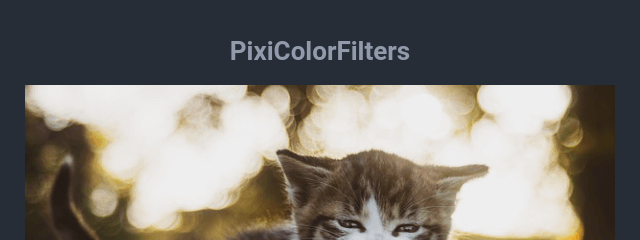
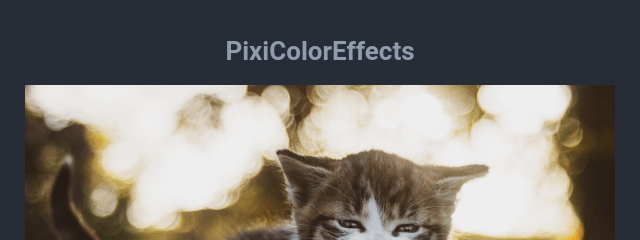
Before and after one commit to PixiColorEffects/PixiColorEffects.github.io, a plain HTML site: page index.html in a window 1280 px wide. Shown: the top 240 px of the page, 320-960 px from the left. Drawn offline with nearby package versions, Linux system fonts and the light colour scheme; animation ran at ten frames a second.

Commit message:
deploy: PixiColorEffects/pixi-color-effects@73ffbbd414dc8e404c8d7499ba092d62f55da784

```diff
--- a/index.html
+++ b/index.html
@@ -7,7 +7,7 @@
       content="width=device-width, user-scalable=no, initial-scale=1.0, maximum-scale=1.0, minimum-scale=1.0"
     />
     <meta http-equiv="X-UA-Compatible" content="ie=edge" />
-    <title>PixiColorFilters</title>
+    <title>PixiColorEffects</title>
     <link
       rel="stylesheet"
       href="https://cdnjs.cloudflare.com/ajax/libs/codemirror/5.65.2/codemirror.min.css"
@@ -22,7 +22,7 @@
     <link rel="stylesheet" href="/assets/index.d7f01efe.css">
   </head>
   <body>
-    <h1 class="page-title">PixiColorFilters</h1>
+    <h1 class="page-title">PixiColorEffects</h1>
     <div class="center">
       <canvas id="playground"></canvas>
 
```
